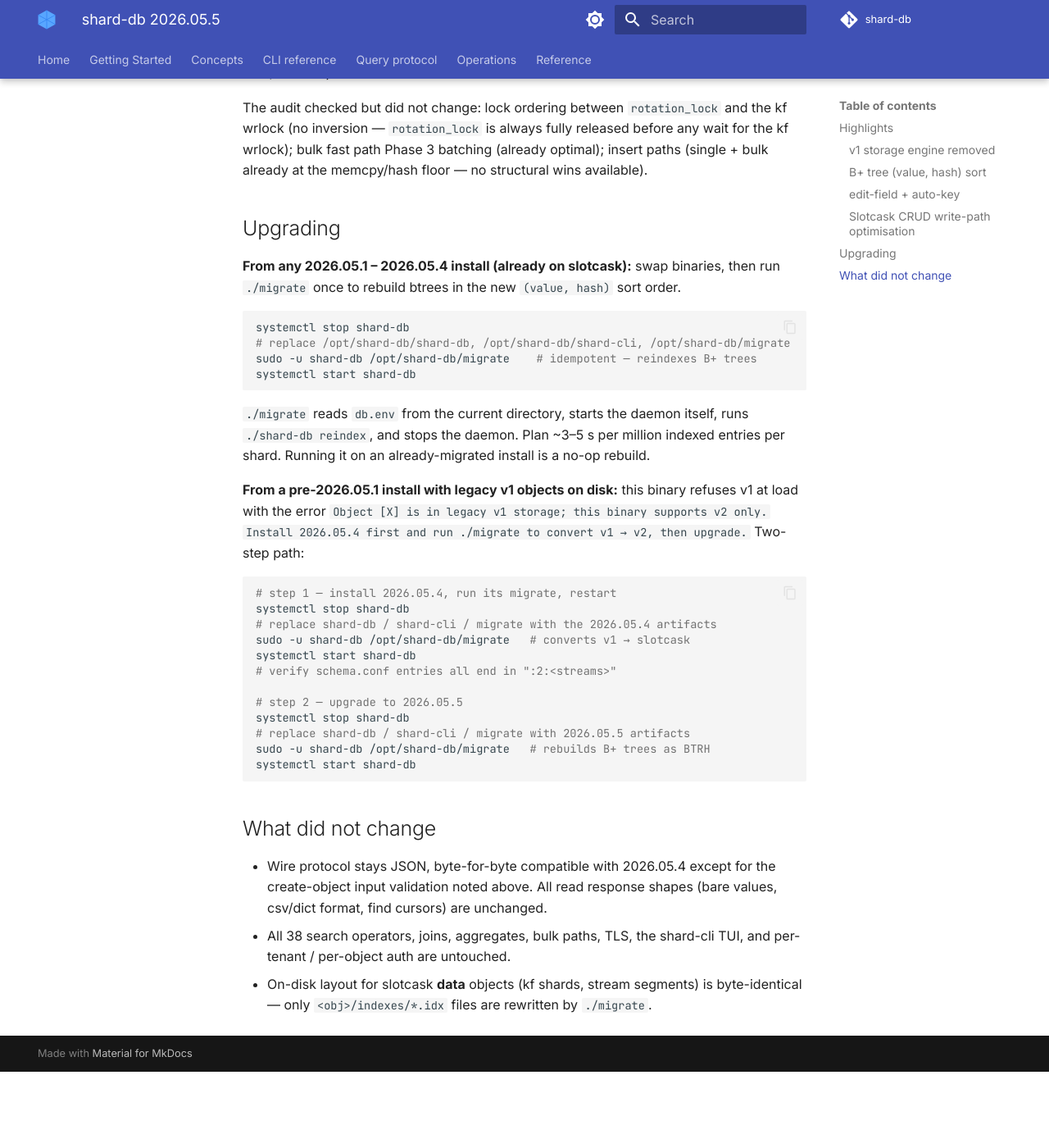
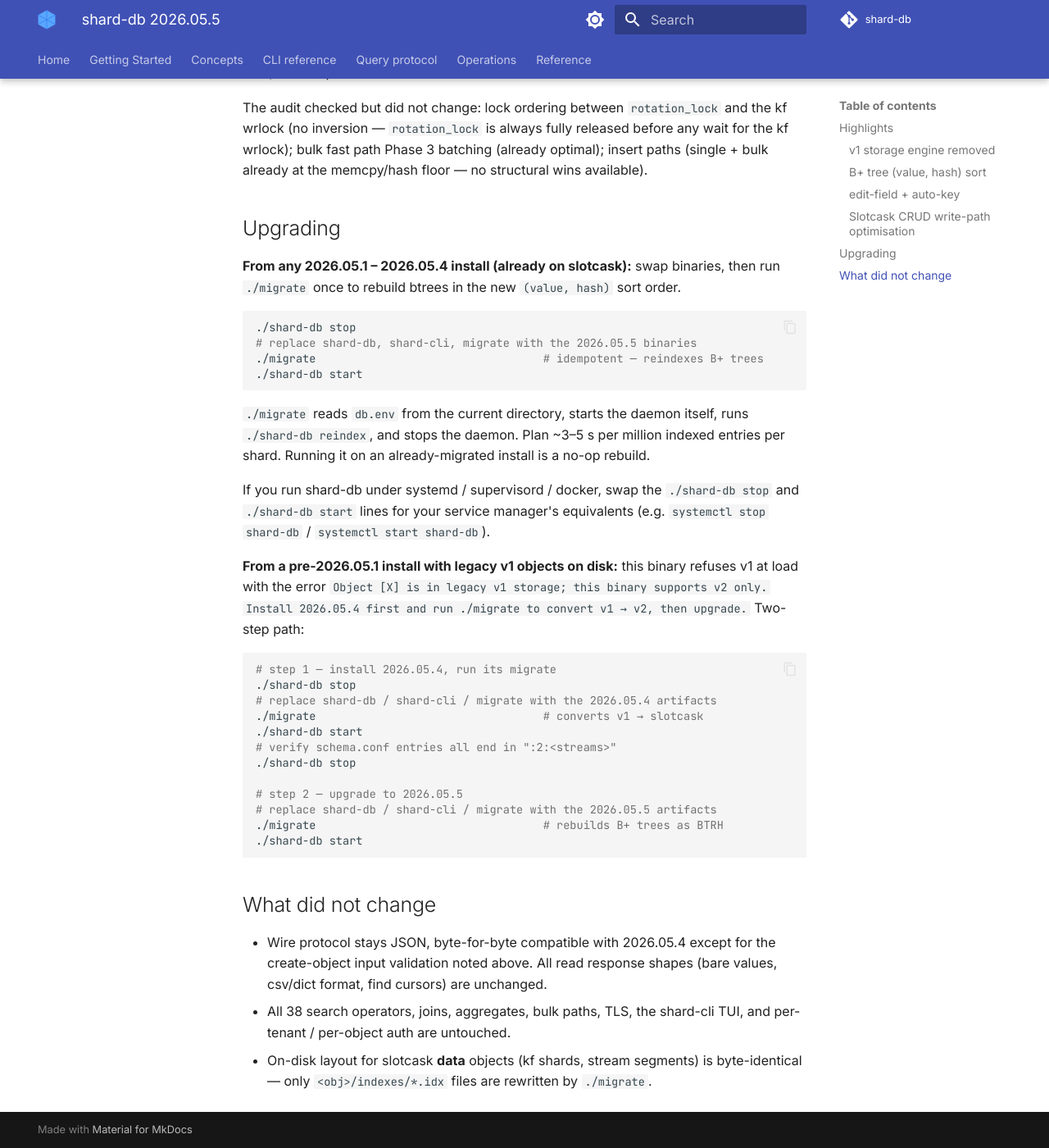
Before and after one commit to sayyiditow/shard-db, an MkDocs documentation site: the page built from docs/release-notes/2026.05.5.md, in a window 1280 px wide and 1400 px high, scrolled down 2732 px. Shown: the whole window at 82% size. Built offline with MkDocs 1.6.1 and Material for MkDocs 9.7.7, drawn with Linux system fonts in a browser that asks for light colours; comment, search, counter and statistics services are not loaded; before the commit the page ends 4039 px from its top, so only the background shows below that.

Commit message:
docs: use plain ./shard-db commands in 2026.05.5 upgrade steps (#50)
The Upgrading section was written in systemctl idiom (`systemctl stop
shard-db` / `systemctl start shard-db` / `sudo -u shard-db /opt/...`)
which presumes a production systemd setup. shard-db is a single-binary
install — direct `./shard-db stop` / `./migrate` / `./shard-db start`
matches how every other release-notes upgrade example reads, and how
most operators will actually run the steps on first try.

Kept a one-liner pointing service-manager users at their equivalents
so the snippet still works for a systemd / supervisord / docker
deployment.

The production-deployment guide (docs/operations/deployment.md) still
uses systemctl where it belongs — that doc IS about setting up the
service unit.

Co-authored-by: Hashim Sayyid <hashim.sayyidinyo@gmail.com>
Co-authored-by: Claude Opus 4.7 (1M context) <noreply@anthropic.com>

````diff
--- a/docs/release-notes/2026.05.5.md
+++ b/docs/release-notes/2026.05.5.md
@@ -126,16 +126,21 @@ binaries, then run `./migrate` once to rebuild btrees in the new
 `(value, hash)` sort order.
 
 ```bash
-systemctl stop shard-db
-# replace /opt/shard-db/shard-db, /opt/shard-db/shard-cli, /opt/shard-db/migrate
-sudo -u shard-db /opt/shard-db/migrate    # idempotent — reindexes B+ trees
-systemctl start shard-db
+./shard-db stop
+# replace shard-db, shard-cli, migrate with the 2026.05.5 binaries
+./migrate                                  # idempotent — reindexes B+ trees
+./shard-db start
 ```
 
 `./migrate` reads `db.env` from the current directory, starts the
 daemon itself, runs `./shard-db reindex`, and stops the daemon. Plan
 ~3–5 s per million indexed entries per shard. Running it on an
 already-migrated install is a no-op rebuild.
+
+If you run shard-db under systemd / supervisord / docker, swap the
+`./shard-db stop` and `./shard-db start` lines for your service
+manager's equivalents (e.g. `systemctl stop shard-db` /
+`systemctl start shard-db`).
 
 **From a pre-2026.05.1 install with legacy v1 objects on disk:** this
 binary refuses v1 at load with the error
@@ -144,18 +149,18 @@ Install 2026.05.4 first and run ./migrate to convert v1 → v2, then
 upgrade.` Two-step path:
 
 ```bash
-# step 1 — install 2026.05.4, run its migrate, restart
-systemctl stop shard-db
+# step 1 — install 2026.05.4, run its migrate
+./shard-db stop
 # replace shard-db / shard-cli / migrate with the 2026.05.4 artifacts
-sudo -u shard-db /opt/shard-db/migrate   # converts v1 → slotcask
-systemctl start shard-db
+./migrate                                  # converts v1 → slotcask
+./shard-db start
 # verify schema.conf entries all end in ":2:<streams>"
+./shard-db stop
 
 # step 2 — upgrade to 2026.05.5
-systemctl stop shard-db
-# replace shard-db / shard-cli / migrate with 2026.05.5 artifacts
-sudo -u shard-db /opt/shard-db/migrate   # rebuilds B+ trees as BTRH
-systemctl start shard-db
+# replace shard-db / shard-cli / migrate with the 2026.05.5 artifacts
+./migrate                                  # rebuilds B+ trees as BTRH
+./shard-db start
 ```
 
 ## What did not change
````
